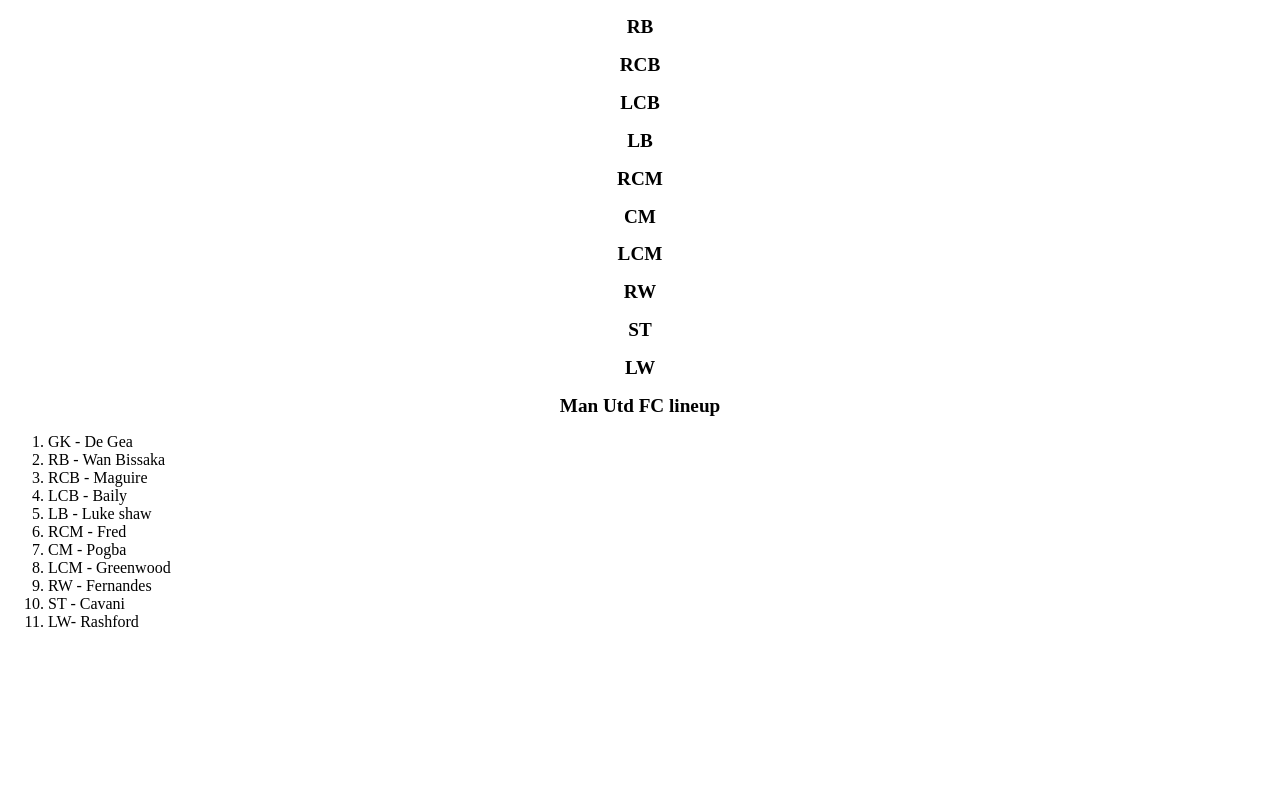
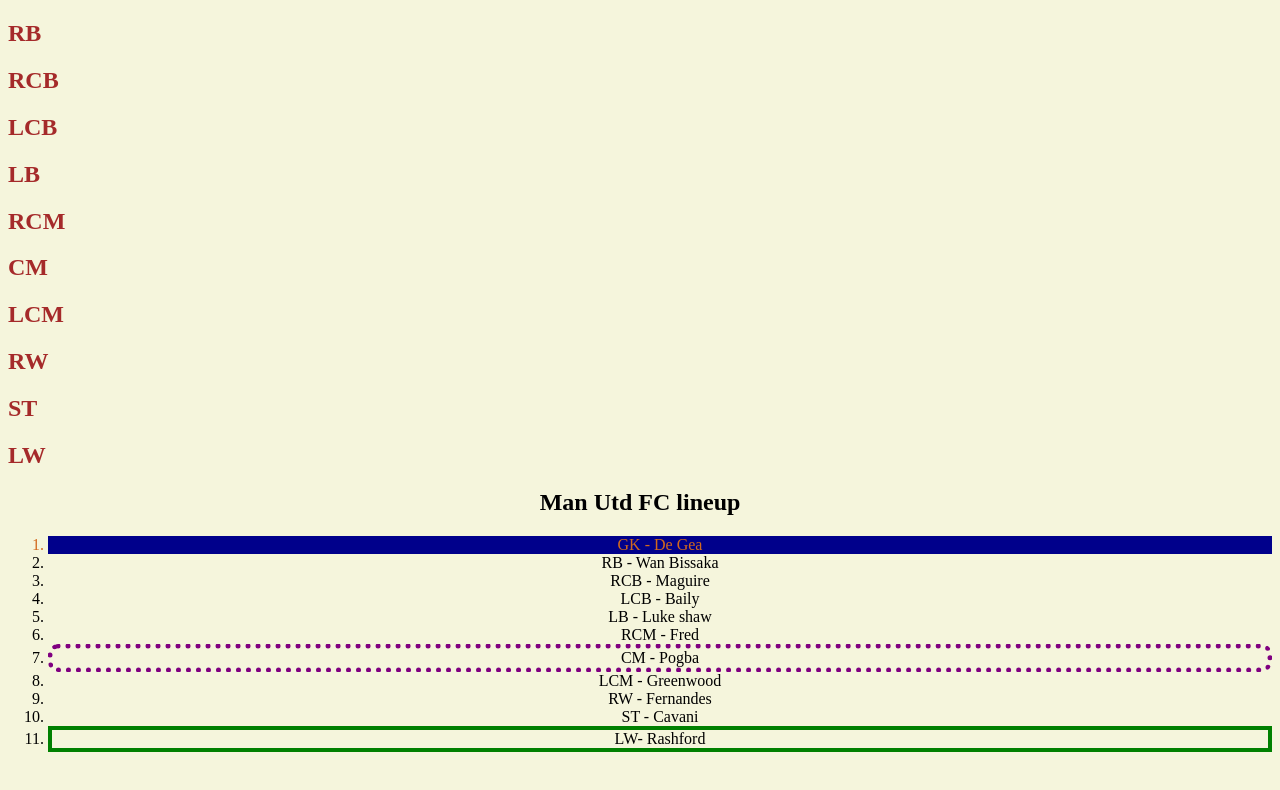
Before and after one commit to Kiru-axis/console, a plain HTML site: page index.html in a window 1280 px wide. Drawn offline with Linux system fonts and the light colour scheme.

Commit message:
changed file

```diff
--- a/index.css
+++ b/index.css
@@ -1,5 +1,29 @@
-h2{
+
+body{
+    background-color: beige;
+    color: brown;
+}
+
+#lineup{
+    text-align: center;
+    text-decoration: inherit;
     color: black;
-    text-align: center;
-    font-size: larger;
 }
+
+li:active{
+    color: red;
+}
+
+li:first-child{
+    color: chocolate;
+    background-color: darkblue;
+}
+
+li:last-child{
+    border: 4px solid green;
+}
+
+li:nth-child(7){
+    border: 5px dotted purple;
+    border-radius: 10px;
+}
```
